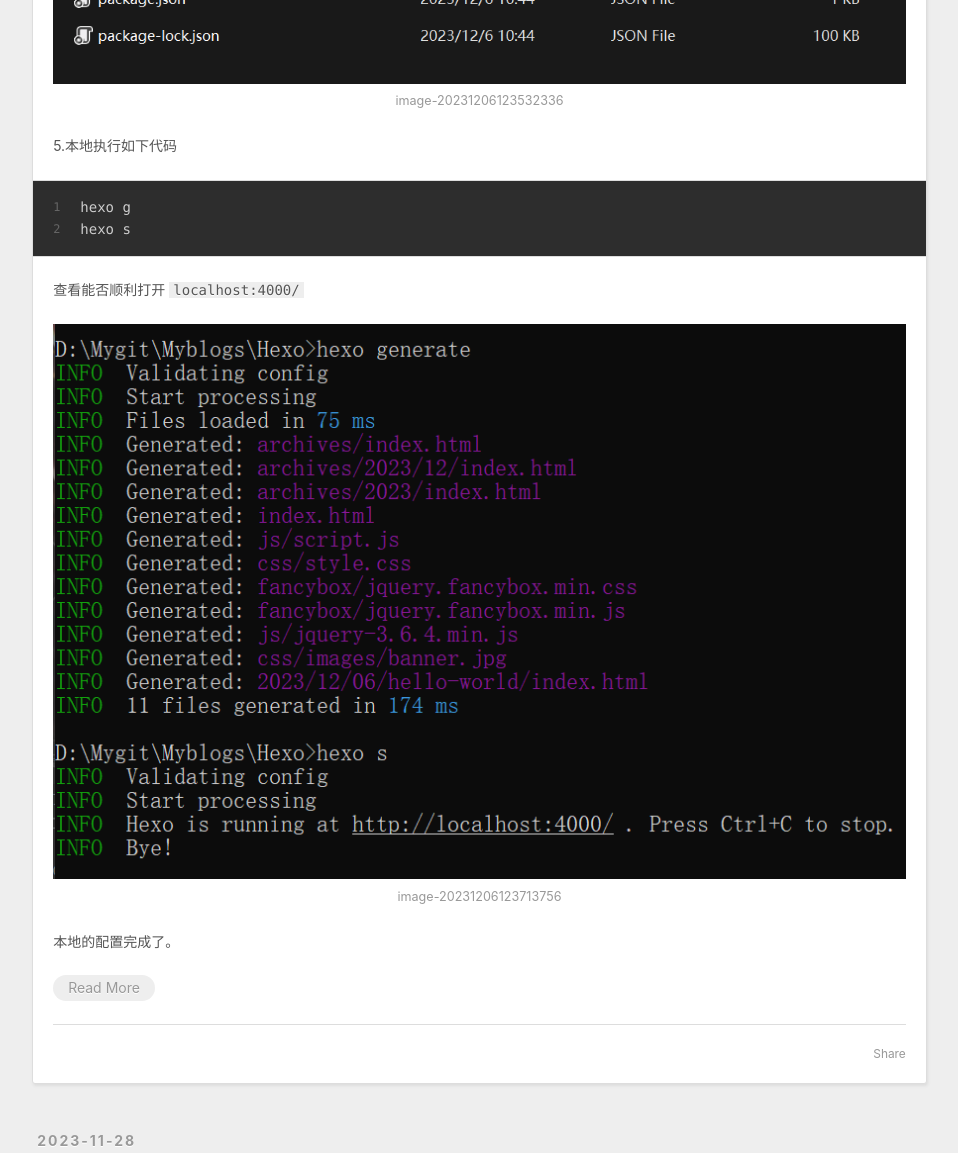
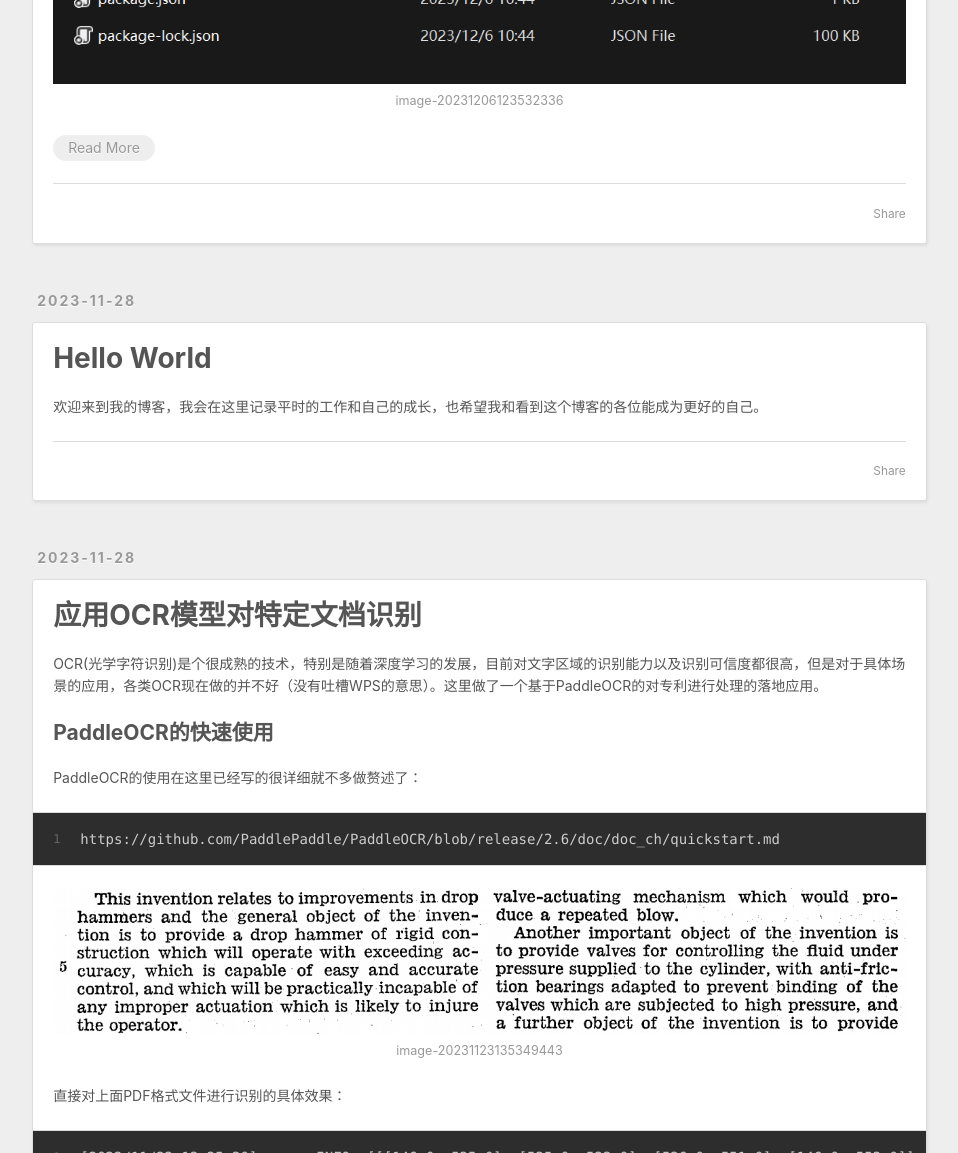
Before and after one commit to DrownYume/DrownYume.github.io, a plain HTML site: page index.html in a window 1280 px wide. Shown: the part 1880-3033 px from the top of the page, without its empty margins (8-966 px from the left). Drawn offline with Linux system fonts and the light colour scheme.

Commit message:
Site updated: 2023-12-06 14:53:23

```diff
--- a/index.html
+++ b/index.html
@@ -103,12 +103,6 @@
 <p><img src="/2023/12/06/%E8%AE%B0%E5%BD%95Hexo-GithubPages%E7%9A%84%E4%B8%AA%E4%BA%BA%E5%8D%9A%E5%AE%A2%E7%9A%84%E5%88%9B%E5%BB%BA%E4%B8%8E%E5%9B%BE%E7%89%87%E6%8F%92%E5%85%A5/image-20231206120757996.png" alt="image-20231206120757996"></p>
 <p>冒出了很多东西</p>
 <p><img src="/2023/12/06/%E8%AE%B0%E5%BD%95Hexo-GithubPages%E7%9A%84%E4%B8%AA%E4%BA%BA%E5%8D%9A%E5%AE%A2%E7%9A%84%E5%88%9B%E5%BB%BA%E4%B8%8E%E5%9B%BE%E7%89%87%E6%8F%92%E5%85%A5/image-20231206123532336.png" alt="image-20231206123532336"></p>
-<p>5.本地执行如下代码</p>
-<figure class="highlight plaintext"><table><tr><td class="gutter"><pre><span class="line">1</span><br><span class="line">2</span><br></pre></td><td class="code"><pre><span class="line">hexo g</span><br><span class="line">hexo s</span><br></pre></td></tr></table></figure>
-
-<p>查看能否顺利打开 <code>localhost:4000/</code></p>
-<p><img src="/2023/12/06/%E8%AE%B0%E5%BD%95Hexo-GithubPages%E7%9A%84%E4%B8%AA%E4%BA%BA%E5%8D%9A%E5%AE%A2%E7%9A%84%E5%88%9B%E5%BB%BA%E4%B8%8E%E5%9B%BE%E7%89%87%E6%8F%92%E5%85%A5/image-20231206123713756.png" alt="image-20231206123713756"></p>
-<p>本地的配置完成了。</p>
 
           <p class="article-more-link">
             <a href="/2023/12/06/%E8%AE%B0%E5%BD%95Hexo-GithubPages%E7%9A%84%E4%B8%AA%E4%BA%BA%E5%8D%9A%E5%AE%A2%E7%9A%84%E5%88%9B%E5%BB%BA%E4%B8%8E%E5%9B%BE%E7%89%87%E6%8F%92%E5%85%A5/#more">Read More</a>
```
Also changed, not shown: 2023/12/06/记录Hexo-GithubPages的个人博客的创建与图片插入/index.html (+3 -3 lines).
